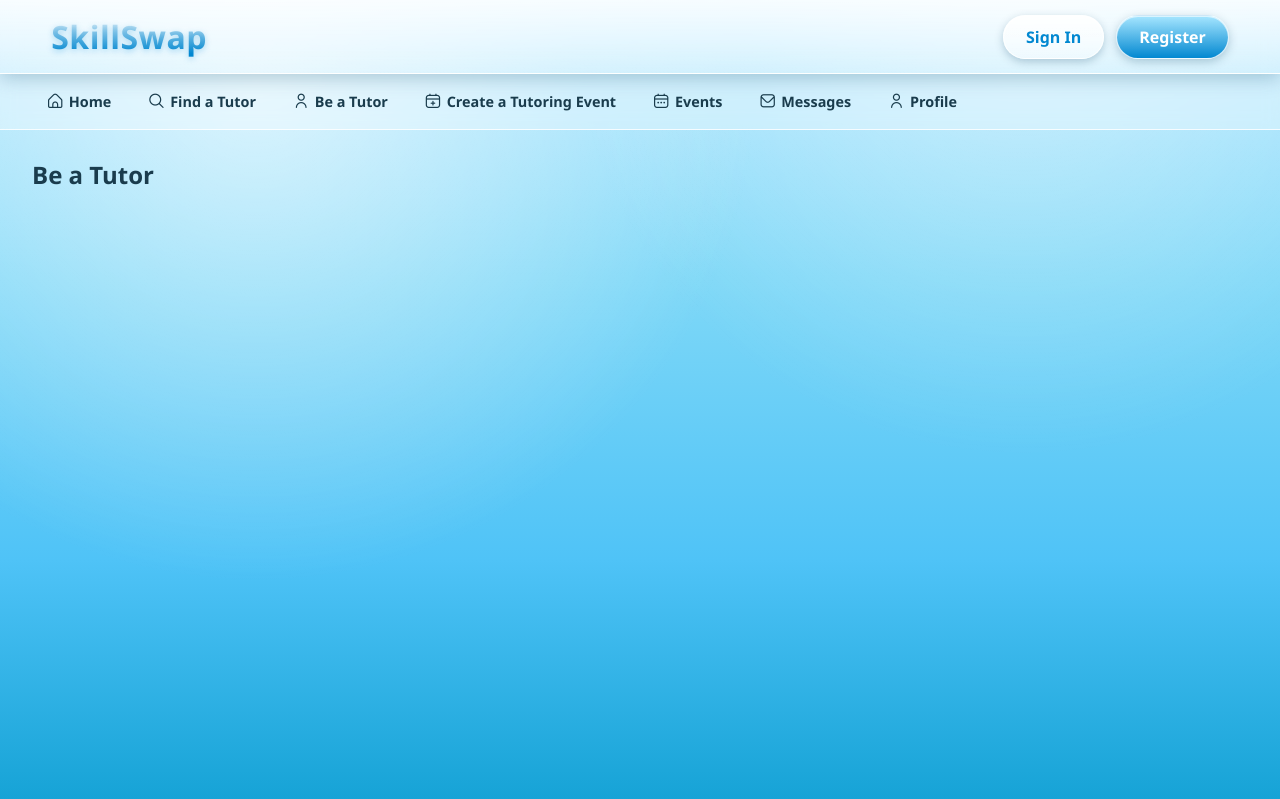
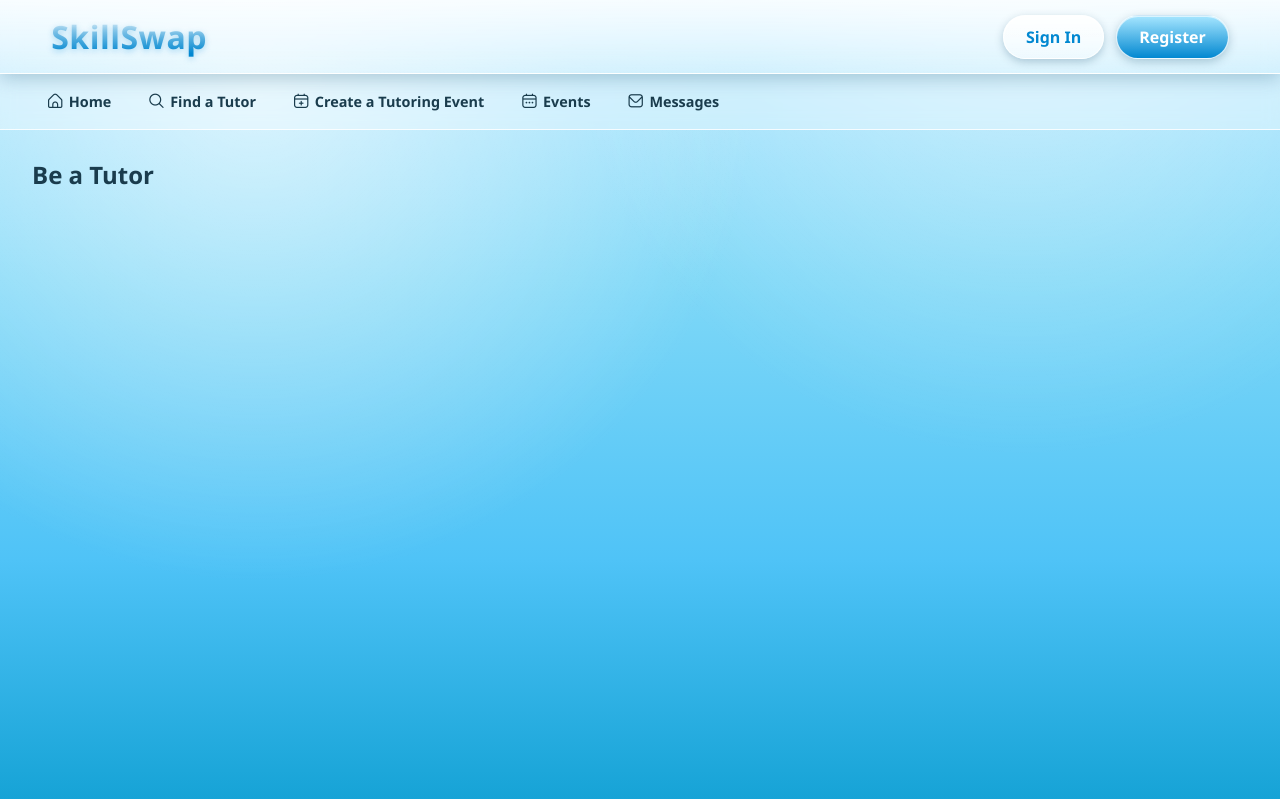
Before and after one commit to alexkg913/SkillSwap, a Django app: page /events/be-tutor/ in a window 1280 px wide. Shown: the top 799 px of the page. Run offline with Django 5.2, Linux system fonts and the light colour scheme; some libraries are stand-ins or nearby versions.

Commit message:
Prev commit, same commit here. Applied globally.

```diff
--- a/home/templates/home/_nav.html
+++ b/home/templates/home/_nav.html
@@ -26,11 +26,6 @@
     <a href="{% url 'tutoring:find' %}"
     {% if request.resolver_match.view_name == 'tutoring:find' %}aria-current="page"{% endif %}
     ><i class="fi fi-rr-search" aria-hidden="true"></i> Find a Tutor</a>
-    {% if not hide_profile_redundant %}
-    <a href="{% url 'events:be_tutor' %}"
-    {% if request.resolver_match.view_name == 'events:be_tutor' %}aria-current="page"{% endif %}
-    ><i class="fi fi-rr-user" aria-hidden="true"></i> Be a Tutor</a>
-    {% endif %}
     {% endif %}
 
     {% if request.user.is_authenticated %}
@@ -48,9 +43,4 @@
     <a href="{% url 'inbox' %}"
     {% if request.resolver_match.view_name == 'inbox' %}aria-current="page"{% endif %}
     ><i class="fi fi-rr-envelope" aria-hidden="true"></i> Messages</a>
-    {% if not hide_profile_redundant %}
-    <a href="{% url 'user_profile:profile' %}"
-    {% if request.resolver_match.view_name == 'user_profile:profile' %}aria-current="page"{% endif %}
-    ><i class="fi fi-rr-user" aria-hidden="true"></i> Profile</a>
-    {% endif %}
 </nav>
--- a/home/tests.py
+++ b/home/tests.py
@@ -37,9 +37,10 @@ class CampusMapRenderTests(TestCase):
     def test_home_page_renders_for_anonymous_visitor(self):
         self.assertEqual(self.response.status_code, 200)
 
-    def test_navigation_links_to_messages_and_profile(self):
+    def test_navigation_links_to_messages_without_redundant_links(self):
         self.assertIn(f'href="{reverse("inbox")}"', self.html)
-        self.assertIn(f'href="{reverse("user_profile:profile")}"', self.html)
+        self.assertNotIn(f'href="{reverse("user_profile:profile")}"', self.html)
+        self.assertNotIn(f'href="{reverse("events:be_tutor")}"', self.html)
 
     def test_map_container_is_present_and_labelled(self):
         self.assertIn('id="campus-map"', self.html)
--- a/user_profile/templates/user_profile/main_profile.html
+++ b/user_profile/templates/user_profile/main_profile.html
@@ -17,7 +17,7 @@
         <header class="site-header">
             <a class="site-brand" href="/">SkillSwap</a>
 
-            {% include "home/_nav.html" with nav_class="main-nav" hide_profile_redundant=True %}
+            {% include "user_profile/main_nav.html" %}
 
             {% include "user_profile/pfp_quickdropdown.html" %}
         </header>
```
